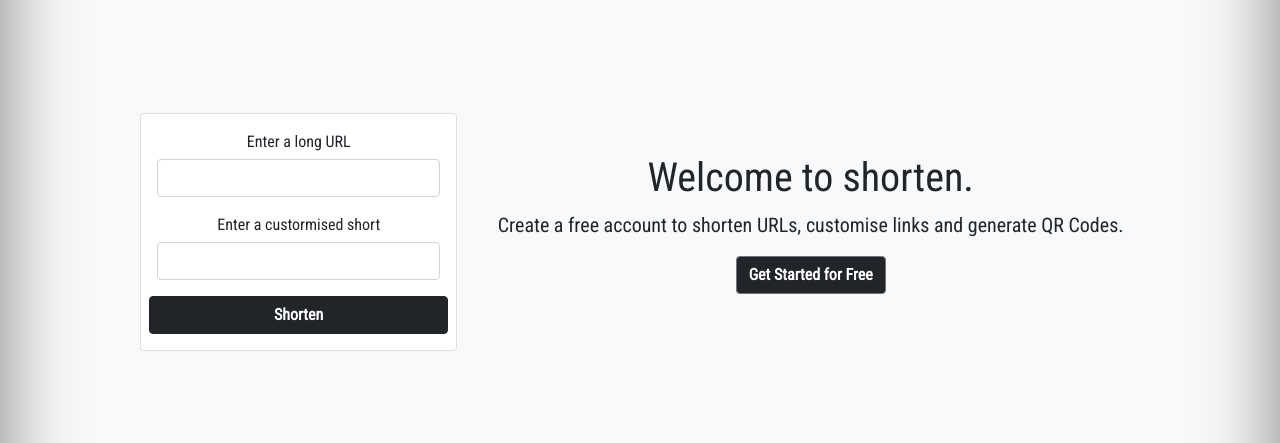
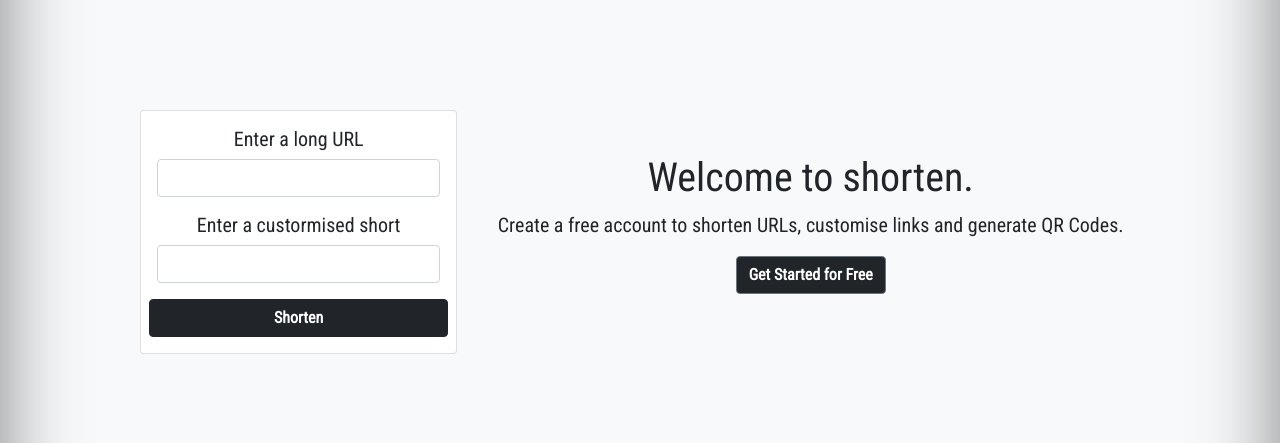
Before and after one commit to OkeyChukwude/url-shortener, a Flask app: page / in a window 1280 px wide. Shown: the part 166-609 px from the top of the page. Run offline with Flask 2, Linux system fonts and the light colour scheme; some libraries are stand-ins or nearby versions.

Commit message:
Change form text weight

```diff
--- a/app/templates/index.html
+++ b/app/templates/index.html
@@ -8,12 +8,12 @@
                 <div class="card-body">
                     <form id="shorten-form" class="row g-3">
                         <div class="w-100">
-                            <label for="long-url" class="form-label text-dark h6">Enter a long URL</label>
+                            <label for="long-url" class="form-label text-dark h5">Enter a long URL</label>
                             <input type="text" class="form-control" id="long-url" required>
                             <div id="long-url-feedback"></div>
                         </div>
                         <div class="w-10">
-                            <label for="alias" class="form-label text-dark h6">Enter a custormised short</label>
+                            <label for="alias" class="form-label text-dark h5">Enter a custormised short</label>
                             <input type="text" class="form-control" id="alias">
                             <div id="alias-feedback"></div>
                         </div>
```
